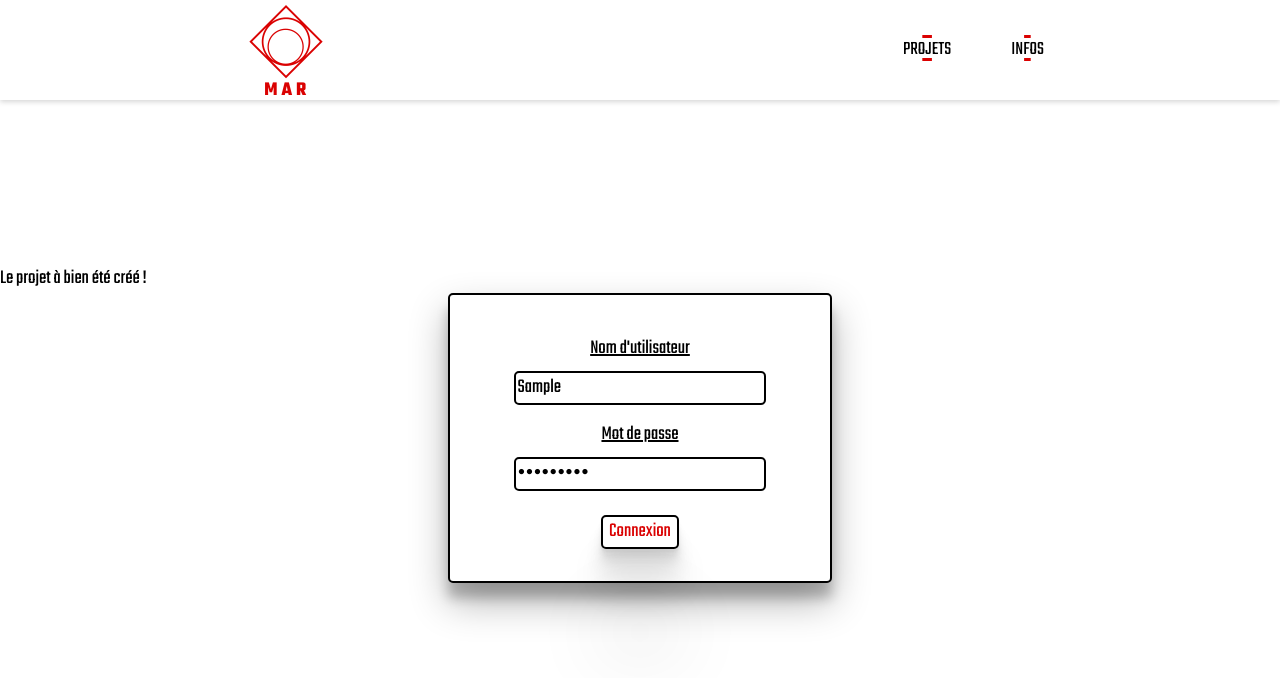
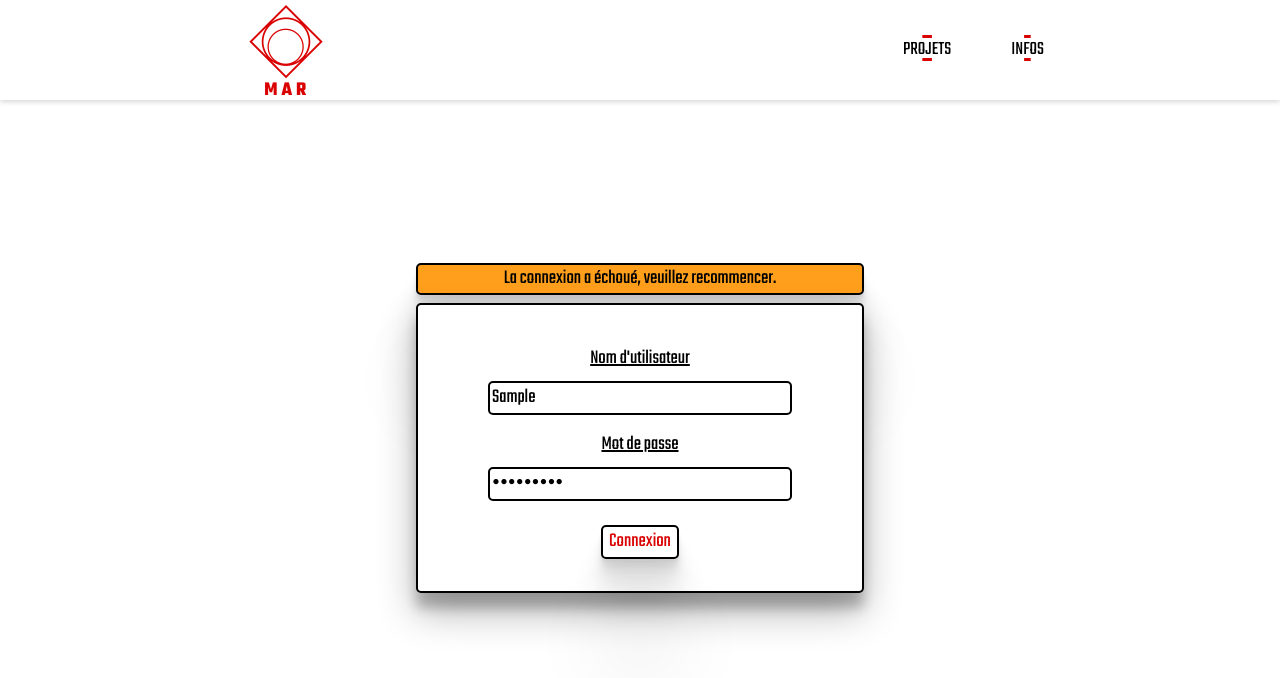
Before and after one commit to JonathanRaso/mar-portfolio, a React (Create React App) app in the folder client/: page /admin in a window 1280 px wide. Both pictures are taken after typing "Sample", "Sample123" into the empty fields and a click on the input "Connexion". Shown: the top 678 px of the page. Built offline with nearby package versions, Linux system fonts and the light colour scheme; no server answers.

Commit message:
Handling error/success message for login and creation form added. Need to add it for edit/delete form and test it tomorrow

```diff
--- a/client/src/components/admin/admin-dashboard/index.js
+++ b/client/src/components/admin/admin-dashboard/index.js
@@ -25,6 +25,9 @@ const AdminDashboard = () => {
   // Display file name before form submit
   const [fileName, setFileName] = useState("");
 
+  // Display error/success message
+  const [creationResult, setCreationResult] = useState("");
+
   const handleSubmitLoginForm = (event) => {
     event.preventDefault();
 
@@ -32,9 +35,11 @@ const AdminDashboard = () => {
     axios.post("http://localhost:5000/api/users/login", { username, password })
     .then(function (response) {
       setLogin(true);
+      setCreationResult("");
     })
     .catch(function (error) {
       console.log(error);
+      setCreationResult("La connexion a échoué, veuillez recommencer.");
     });
   }
 
@@ -56,19 +61,34 @@ const AdminDashboard = () => {
       console.log(response);
       console.log(response.status);
       console.log(response.data.message);
+      setCreationResult("Création du projet réussie! Redirection en cours.");
+
+      setTimeout(() => {
+        setCreationResult("");
+        history.push('/');
+      }, 3500);
+
     } catch (error) {
       console.log(error);
       console.log(error.message);
+      setCreationResult("La création du projet a échoué, veuillez recommencer.");
     }
     /* TODO ==> Redirect only if creation is successful (201). */
-    history.push('/');
+    /* history.push('/'); */
+    /* setTimeout(() => {
+      setCreationResult("");
+      history.push('/');
+    }, 3500); */
+
 
   }
 
   return (
     <main>
       <div className="admin__container">
-      <span>Le projet à bien été créé !</span>
+        {creationResult &&
+          <span className="dashboard__message">{creationResult}</span>
+        }
         {!login &&
           <div className="dashboard__form">
             <form className="dashboard__login" onSubmit={handleSubmitLoginForm} method="POST">
--- a/client/src/components/admin/admin-dashboard/styles.css
+++ b/client/src/components/admin/admin-dashboard/styles.css
@@ -1,5 +1,18 @@
 .admin__container {
   width: 100%;
+}
+
+.dashboard__message {
+  display: flex;
+  justify-content: center;
+  border: 2px solid black;
+  margin: 0.5rem auto;
+  background-color: var(--clr-fourth);
+  color: var(--clr-black);
+  border-radius: 5px;
+  width: 80%;
+  /* text-shadow: var(--ts-basic); */
+  box-shadow: var(--bs-basic);
 }
 
 .dashboard__form {
@@ -84,15 +97,15 @@
 }
 
 @media screen and (min-width: 42em) {
-  .dashboard__form {
+  .dashboard__form,
+  .dashboard__message {
     width: 50%;
-    /* height: 50%; */
   }
 }
 
 @media screen and (min-width: 62em) {
-  .dashboard__form {
-    width: 30%;
-    /* height: 50%; */
+  .dashboard__form,
+  .dashboard__message {
+    width: 35%;
   }
 }
```
Also changed, not shown: 1 other file (tests, documents, lock files or other folders).
